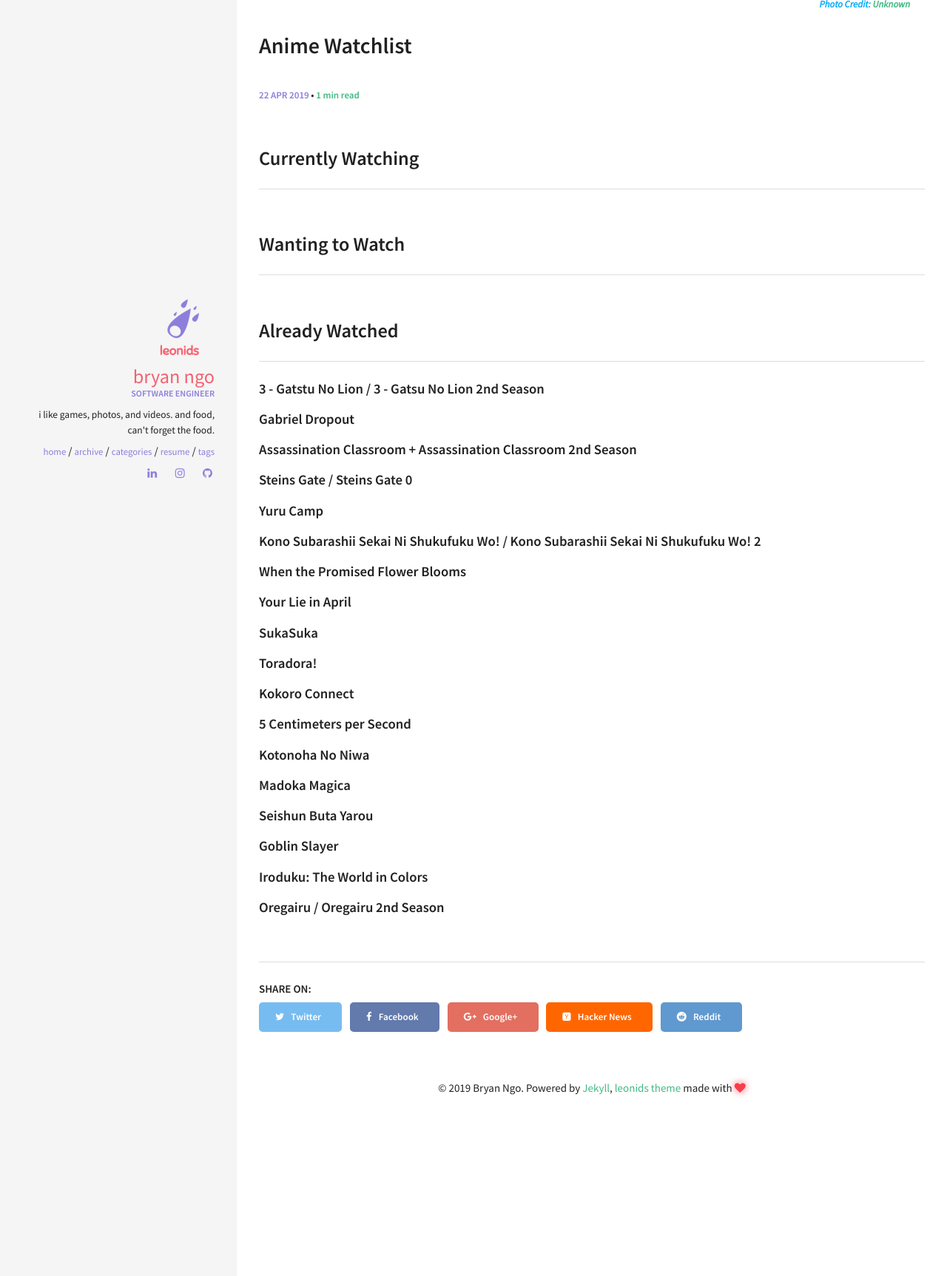
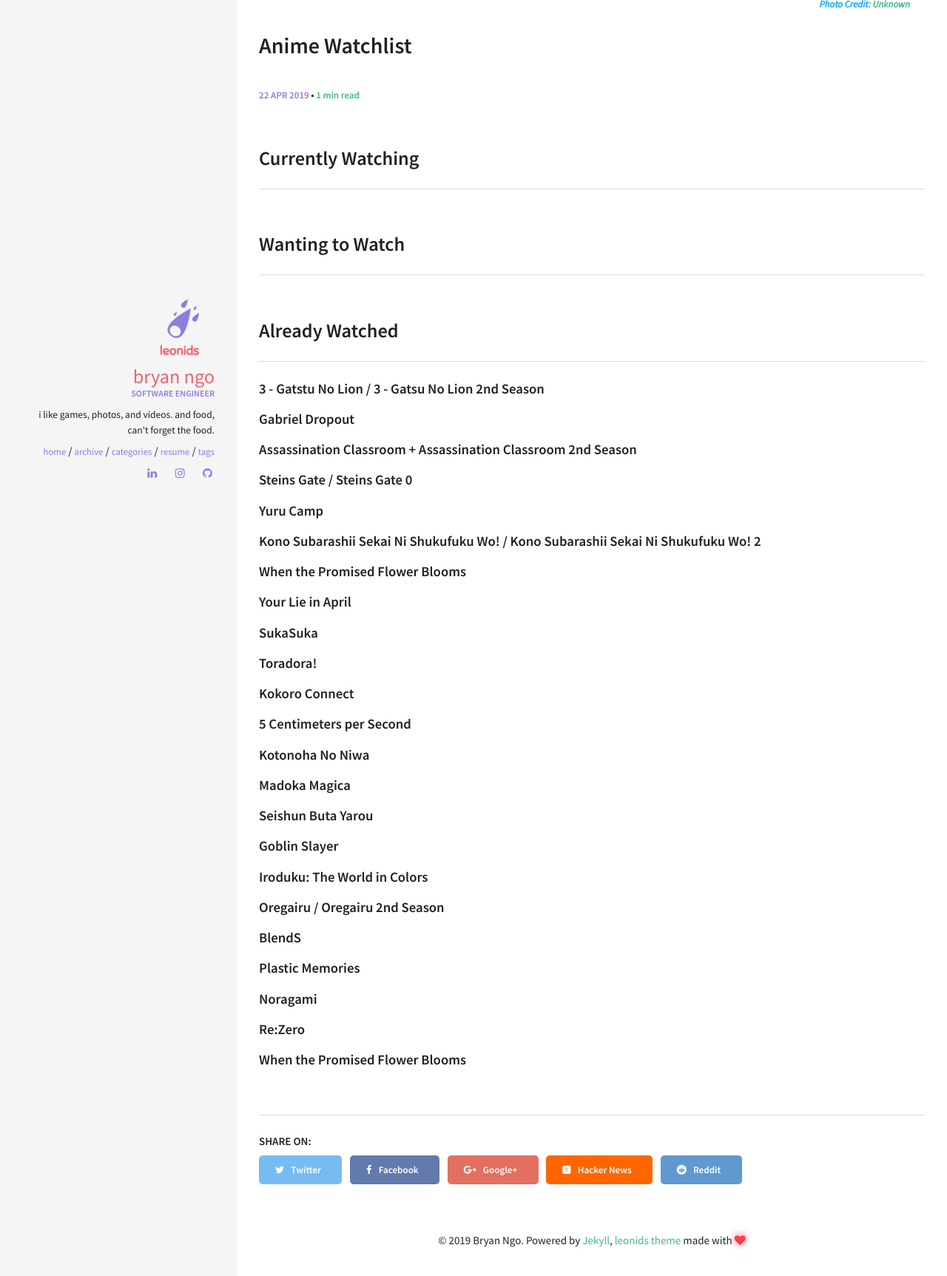
Before and after one commit to bryngo/bryngo.github.io, a Jekyll site: the page built from _posts/2019-04-22-anime-watch-list.md, in a window 1280 px wide, cut to the strip 614-2339 px from the top of the page. Shown: the whole strip at 74% size. Built offline with Jekyll 4.4.1, drawn with Linux system fonts in a browser that asks for light colours.

Commit message:
readme update and anime

```diff
--- a/_posts/2019-04-22-anime-watch-list.md
+++ b/_posts/2019-04-22-anime-watch-list.md
@@ -31,3 +31,8 @@
 #### Goblin Slayer
 #### Iroduku: The World in Colors
 #### Oregairu / Oregairu 2nd Season
+#### BlendS
+#### Plastic Memories
+#### Noragami
+#### Re:Zero
+#### When the Promised Flower Blooms
```
Also changed, not shown: README.md.
